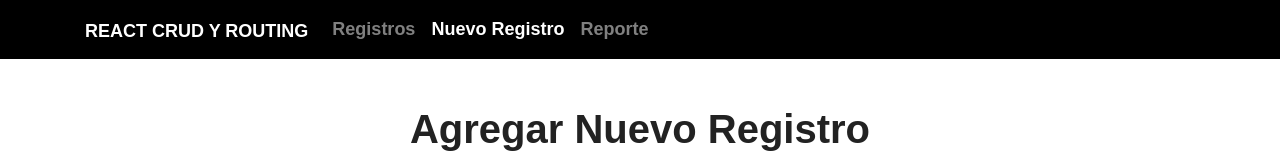
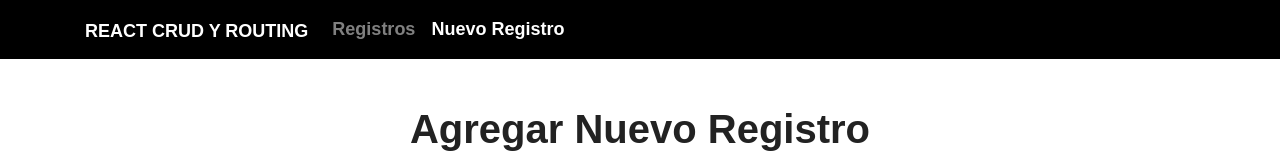
Before and after one commit to NormaAr/CrudRouter, a React (Create React App) app: page /nuevo-producto in a window 1280 px wide. Shown: the top 160 px of the page. Built offline with nearby package versions, Linux system fonts and the light colour scheme; data requests are answered from the project's data file; a web font is replaced by a local one; what @react-pdf/renderer would draw is missing.

Commit message:
first commit

```diff
--- a/package.json
+++ b/package.json
@@ -2,7 +2,7 @@
   "name": "routercrud",
   "version": "0.1.0",
   "private": true,
-  "homepage": "https://NormaAr.github.io/CrudRouter",
+  "homepage": "https://NormaAr.github.io/Api",
   "dependencies": {
     "@react-pdf/renderer": "^1.6.8",
     "axios": "^0.19.0",
--- a/src/Components/AgregarProducto.js
+++ b/src/Components/AgregarProducto.js
@@ -31,7 +31,7 @@ function AgregarProducto({history, guardarRecargarProductos}){
 
             //Crear el nuevo producto
             try{
-                const resultado = await axios.post('http://localhost:4000/restaurant', {
+                const resultado = await axios.post('https://github.com/NormaAr/CrudRouter/blob/master/db.json', {
                 nombrePlatillo,
                 precioPlatillo,
                 categoria
--- a/src/Components/Header.js
+++ b/src/Components/Header.js
@@ -23,13 +23,6 @@ const Header = () => (
         activeClassName="active"
         >Nuevo Registro</NavLink>
     </li>
-    <li className="nav-item">
-        <NavLink
-        to='/PDF'
-        className="nav-link"
-        activeClassName="active"
-        >Reporte</NavLink>
-    </li>
 </ul>
 </div>
 </nav>
```
Also changed, not shown: src/Components/Render.js (deleted, +0 -10 lines).
